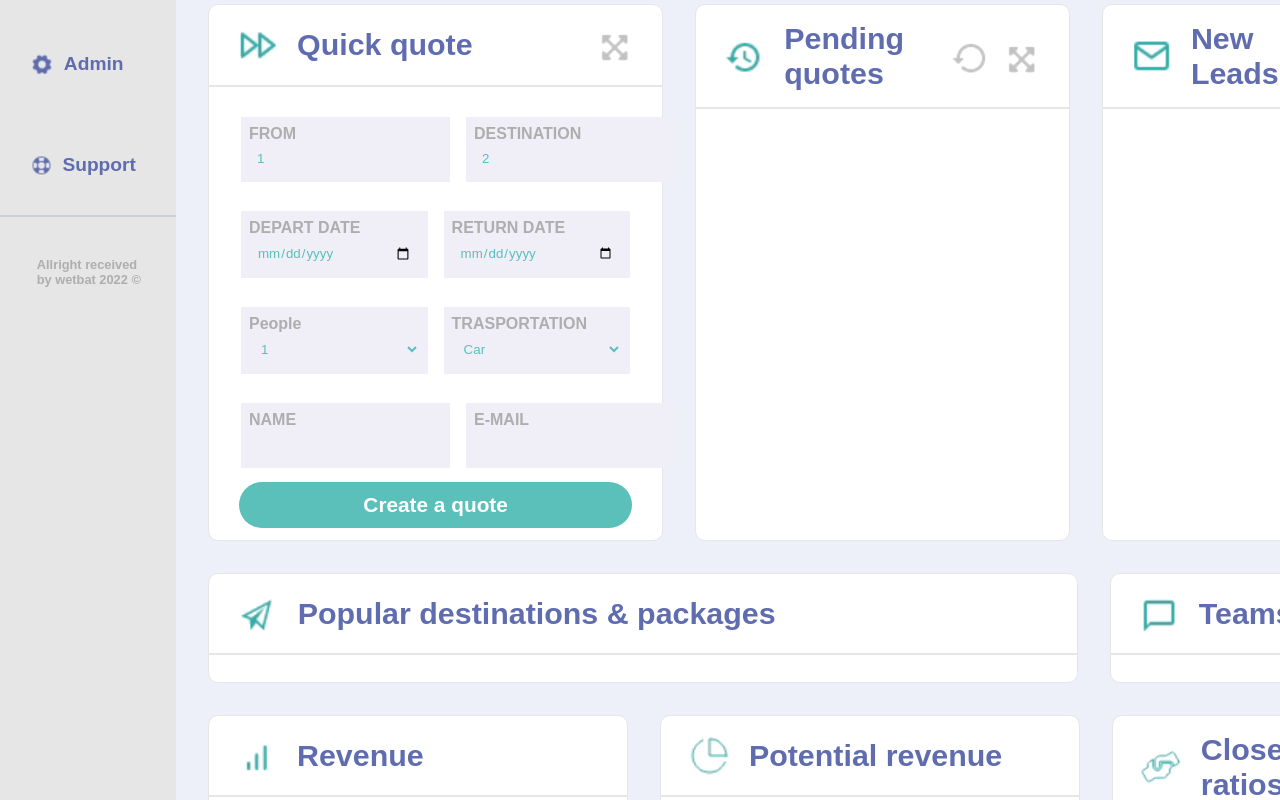
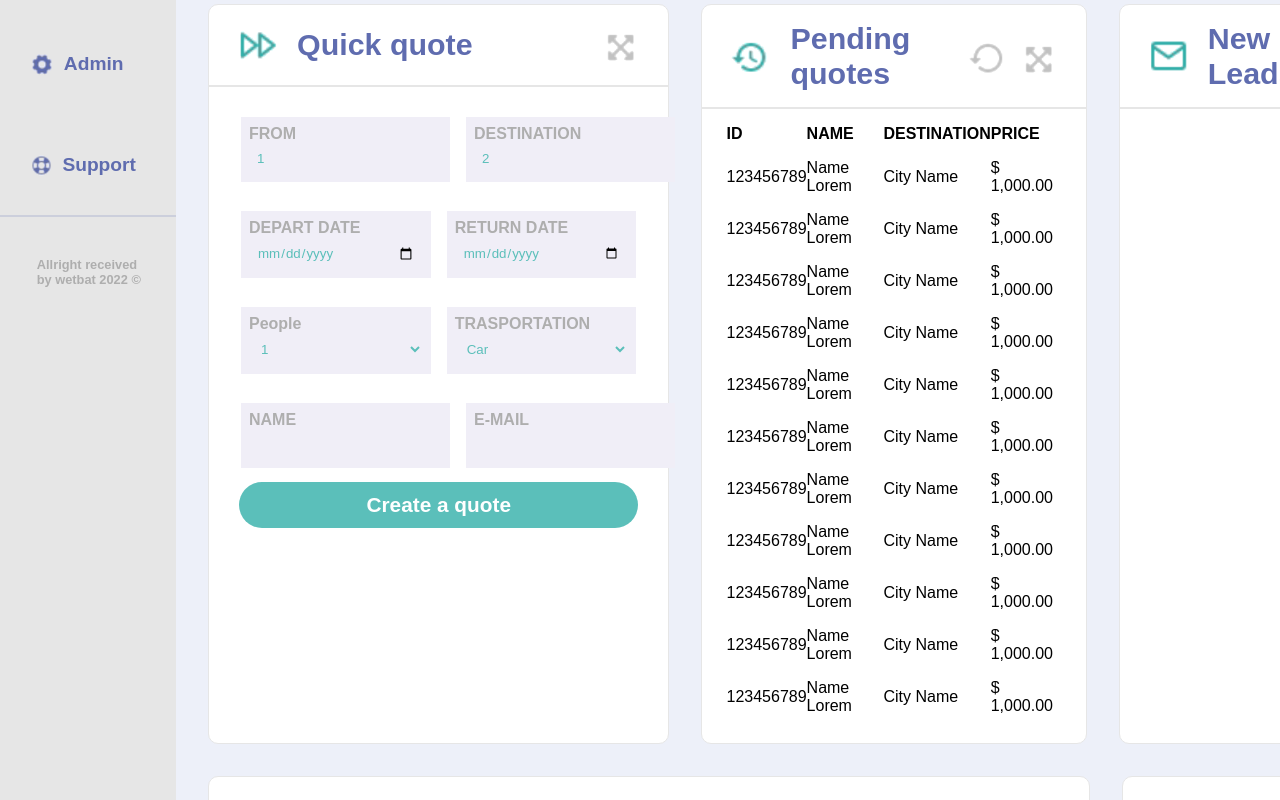
Before and after one commit to SamirSouzaSys/lcdc_wetbat_samir, a React (Create React App) app: page / in a window 1280 px wide. Shown: the part 780-1580 px from the top of the page. Built offline with nearby package versions, Linux system fonts and the light colour scheme; a web font is replaced by a local one.

Commit message:
PendingQuotes - started, oter changes coming soon - Loading

```diff
--- a/src/App.tsx
+++ b/src/App.tsx
@@ -3,7 +3,9 @@ import { Sidebar } from "./components/default/Sidebar";
 import { Card } from "./components/Card";
 import { CardMain } from "./components/CardMain";
 import { GlobalStyle } from "./styles/global";
+
 import { QuickQuote } from "./components/VariousCardContents/QuickQuote";
+import { PendingQuotes } from "./components/VariousCardContents/PendingQuotes";
 
 // import { library } from '@fortawesome/fontawesome-free'
 //  '. @fortawesome/fontawesome-svg-core'
@@ -29,7 +31,7 @@ export function App() {
               headerIcon={getImageUrl("icon_quickQuote.png")}
               headerExtraIcon1={getImageUrl("icon_expand.png")}
               contentCard={<QuickQuote/>}
-            />
+              />
             <Card
               headerText={"Pending quotes"}
               widthSize={37.2}
@@ -37,6 +39,7 @@ export function App() {
 
               headerExtraIcon1={getImageUrl("icon_refresh.png")}
               headerExtraIcon2={getImageUrl("icon_expand.png")}
+              contentCard={<PendingQuotes/>}
             />
             <Card
               headerText={"New Leads"}
--- /dev/null
+++ b/src/components/VariousCardContents/PendingQuotes/index.tsx
@@ -0,0 +1,82 @@
+import { Content } from "./styles";
+
+export function PendingQuotes() {
+  return (
+    <Content>
+      <table>
+        <tr>
+          <th>ID</th>
+          <th>NAME</th>
+          <th>DESTINATION</th>
+          <th>PRICE</th>
+        </tr>
+        <tr>
+          <td>123456789</td>
+          <td>Name Lorem</td>
+          <td>City Name</td>
+          <td>$ 1,000.00</td>
+        </tr>
+        <tr>
+          <td>123456789</td>
+          <td>Name Lorem</td>
+          <td>City Name</td>
+          <td>$ 1,000.00</td>
+        </tr>
+        <tr>
+          <td>123456789</td>
+          <td>Name Lorem</td>
+          <td>City Name</td>
+          <td>$ 1,000.00</td>
+        </tr>
+        <tr>
+          <td>123456789</td>
+          <td>Name Lorem</td>
+          <td>City Name</td>
+          <td>$ 1,000.00</td>
+        </tr>
+        <tr>
+          <td>123456789</td>
+          <td>Name Lorem</td>
+          <td>City Name</td>
+          <td>$ 1,000.00</td>
+        </tr>
+        <tr>
+          <td>123456789</td>
+          <td>Name Lorem</td>
+          <td>City Name</td>
+          <td>$ 1,000.00</td>
+        </tr>
+        <tr>
+          <td>123456789</td>
+          <td>Name Lorem</td>
+          <td>City Name</td>
+          <td>$ 1,000.00</td>
+        </tr>
+        <tr>
+          <td>123456789</td>
+          <td>Name Lorem</td>
+          <td>City Name</td>
+          <td>$ 1,000.00</td>
+        </tr>
+        <tr>
+          <td>123456789</td>
+          <td>Name Lorem</td>
+          <td>City Name</td>
+          <td>$ 1,000.00</td>
+        </tr>
+        <tr>
+          <td>123456789</td>
+          <td>Name Lorem</td>
+          <td>City Name</td>
+          <td>$ 1,000.00</td>
+        </tr>
+        <tr>
+          <td>123456789</td>
+          <td>Name Lorem</td>
+          <td>City Name</td>
+          <td>$ 1,000.00</td>
+        </tr>
+      </table>
+    </Content>
+  );
+}
--- /dev/null
+++ b/src/components/VariousCardContents/PendingQuotes/styles.ts
@@ -0,0 +1,23 @@
+import styled from 'styled-components';
+
+export const Content = styled.div`
+  table {
+    /* justify-content: space-around; */
+    width: 100%;
+    text-align: left;
+    border-spacing: 0;
+
+    th, td{
+      padding-bottom: 1rem;
+    }
+
+    tr:hover {
+      background-color: var(--cinza-claro);
+      /* border-color: 10px solid red; */
+      /* border-left: 1px ; */
+      /* border-right: 1px; */
+      /* border:solid .1px red; */
+
+    }
+  }
+`
```
